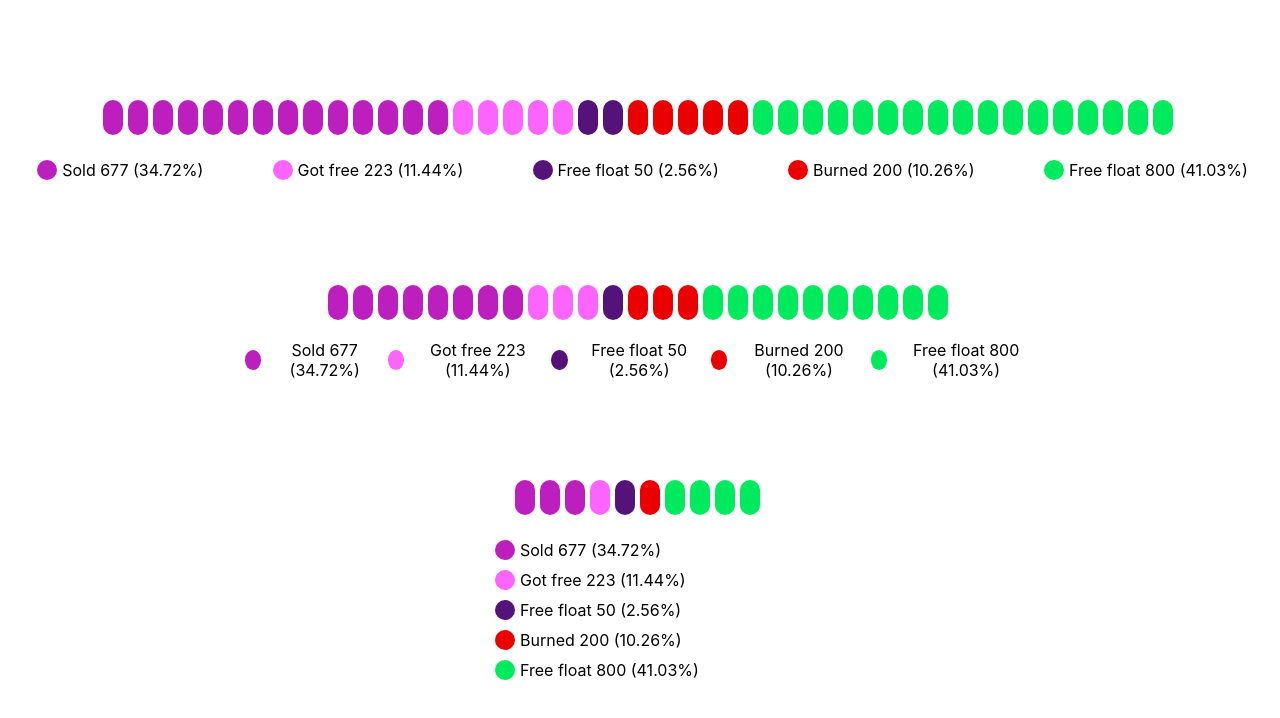
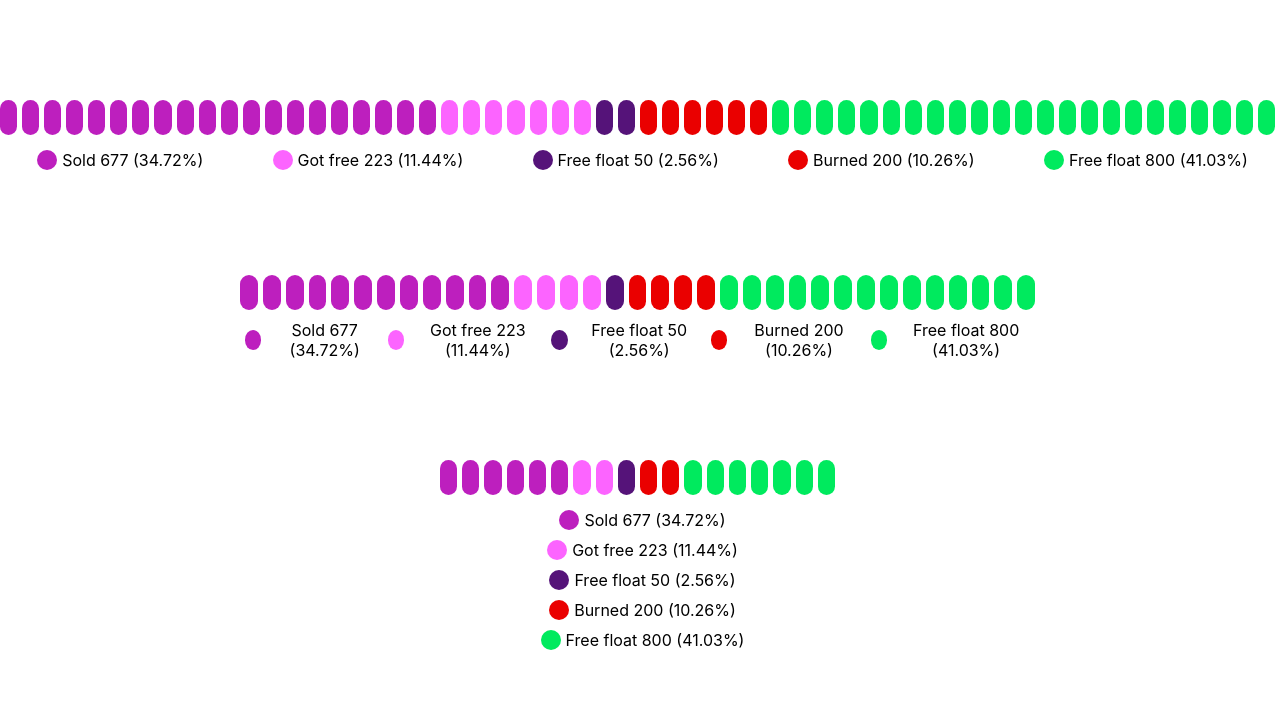
Before and after one commit to bugaichuk01/Reactjs-Progress-Bar, a React (Create React App) app: page / in a window 1280 px wide. Shown: the top 718 px of the page. Built offline with nearby package versions, Linux system fonts and the light colour scheme.

Commit message:
Little Refactor

```diff
--- a/src/App.tsx
+++ b/src/App.tsx
@@ -3,21 +3,20 @@ import './App.css';
 import {ProgressBar} from "./components/ProgressBar";
 
 function App() {
-
     const items = [
         {name: 'Sold', color: '#BD1FBE', value: 677},
         {name: 'Got free', color: '#FC64FF', value: 223},
         {name: 'Free float', color: '#551379', value: 50},
         {name: 'Burned', color: '#EA0000', value: 200},
         {name: 'Free float', color: '#00ea5e', value: 800},
-        {name: 'Free float', color: '#00ea5e', value: 0},
+        {name: 'Free float', color: '#3133c5', value: 0},
     ]
 
   return (
     <div className="App">
         <ProgressBar items={items} width={1400} height={35} />
         <ProgressBar items={items} width={800} height={35} />
-        <ProgressBar items={items} width={300} height={35} />
+        <ProgressBar items={items} width={400} height={35} />
     </div>
   );
 }
--- a/src/components/ProgressBar.css
+++ b/src/components/ProgressBar.css
@@ -1,41 +1,22 @@
 .container {
-    width: 100%;
-    margin: 100px auto 0 auto;
+    margin: 0 auto;
+}
+
+.progress {
+    display: flex;
+    margin: 100px auto 10px auto;
 }
 
 .progress-item {
     width: 100%;
-    min-width: 20px;
     border-radius: 10px;
     margin: 0 5px 0 0;
-}
-
-.progress {
-    display: flex;
-    justify-content: space-around;
-    margin-bottom: 20px;
-}
-
-.progress-wrapper {
-    display: flex;
-    flex-direction: row;
-    justify-content: center;
-}
-
-.info-wrapper {
-    display: flex;
-    justify-content: space-around;
-}
-
-.info-wrapper__column {
-    display: flex;
-    flex-direction: column;
 }
 
 .info {
     display: flex;
     align-items: center;
-    margin: 0 auto;
+    margin: auto;
 }
 
 .helper-color {
@@ -48,3 +29,14 @@
 .desc {
     font-size: 16px;
 }
+
+.info-wrapper__column {
+    display: flex;
+    flex-direction: column;
+}
+
+
+.info-wrapper {
+    display: flex;
+    justify-content: space-around;
+}
--- a/src/components/ProgressBar.tsx
+++ b/src/components/ProgressBar.tsx
@@ -20,37 +20,27 @@ interface Item {
 export const ProgressBar: React.FC<ProgressBarProps> = ({items, height, width}) => {
 
     const sum = items.reduce((n, {value}) => n + value, 0);
+    const data = items.map((item) => ({
+        data: (Math.ceil((item.value / sum) * width / 25)) ,
+        ...item,
+    }));
+
+    const bars = data.map((item) =>
+      [...Array(Math.ceil(item.data))]
+          .map((index) => <div className='progress-item' style={{backgroundColor: `${item.color}`, height: `${height}px`}} key={index}/>))
 
     return (
-        <div>
-            <div style={{maxWidth: `${width}px`}} className='container'>
-                <div className='progress-wrapper'>
-                    {items.map((item: Item) => (
-                        <div>
-                            {item.value > 0 && (
-                                <div>
-                                    <div className='progress'>
-                                        {[...Array(Math.ceil((width / 35) / sum * item.value))].map((index) => (
-                                            <div className='progress-item'
-                                                 style={{backgroundColor: `${item.color}`, height: `${height}px`}}
-                                                 key={index}/>
-                                        ))}
-                                    </div>
-                                </div>
-                            )}
-                        </div>
-                    ))}
-                </div>
-                <div className={width >= 500 ? 'info-wrapper' : 'info-wrapper_column'}>
-                    {items.map((item: Item) => (
-                        item.value > 0 &&
-                        <span className='info'>
+        <div className='container' style={{maxWidth: `${width}px`}}>
+            <div className='progress'>{bars}</div>
+            <div className={width >= 500 ? 'info-wrapper' : 'info-wrapper__column'}>
+                {items.map((item: Item) => (
+                    item.value > 0 &&
+                    <span className='info'>
                             <div style={{backgroundColor: `${item.color}`}} className='helper-color'/>
                             <div
                                 className='desc'>{item.name} {item.value} ({((item.value * 100) / sum).toFixed(2)}%)</div>
                         </span>
-                    ))}
-                </div>
+                ))}
             </div>
         </div>
     );
```
